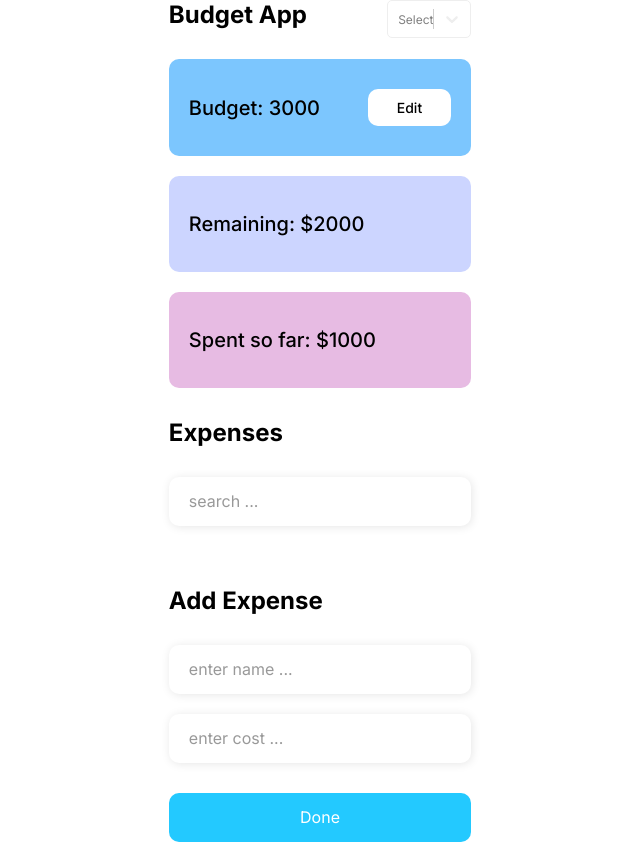
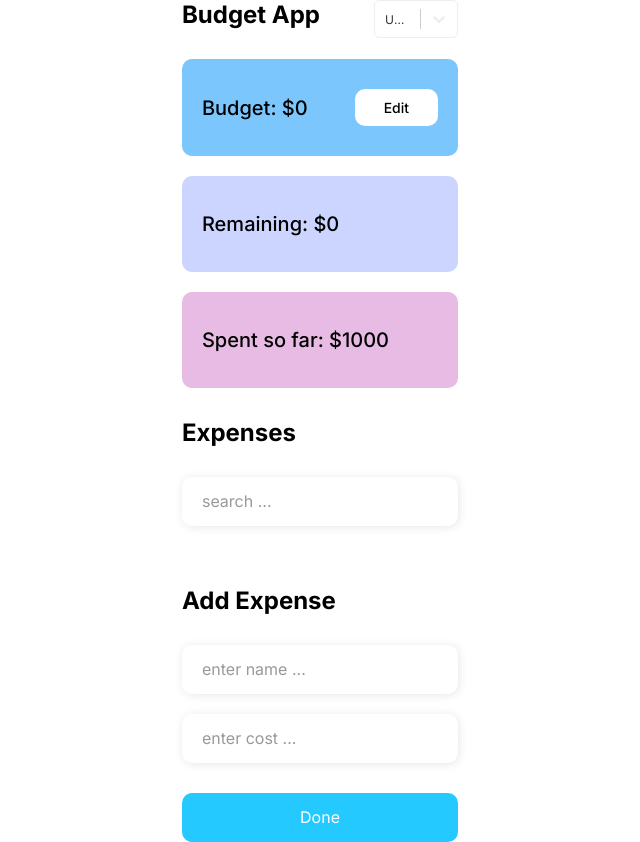
Before and after one commit to Nazareth02/react-budget-app, a React (Create React App) app: page / in a window 1280 px wide. Shown: the whole page, without its empty margins (320-960 px from the left). Built offline with nearby package versions, Linux system fonts and the light colour scheme.

Commit message:
feat(p-4): add currencyContext/add budget/remainingCard logic

```diff
--- a/src/components/Budget/Budget.tsx
+++ b/src/components/Budget/Budget.tsx
@@ -1,27 +1,22 @@
-import { SelectOptions } from "../../types";
+import { Currency } from "../../config/currency";
 import { BudgetCard } from "../BudgetCard/BudgetCard";
-import { CustomSelect } from "../CustomSelect/CustomSelect";
+import { CurrencyOption, CustomSelect } from "../CustomSelect/CustomSelect";
 import { RemainingCard } from "../RemainingCard/RemainingCard";
 import { SpentCard } from "../SpentCard/SpentCard";
 import { Title, CardGroup, TitleGroup } from "./styles";
 
 export const Budget = () => {
-  const options: SelectOptions[] = [
-    { value: "$", label: "USD" },
-    { value: "€", label: "EUR" },
-    { value: "£", label: "GBR" },
-  ];
   return (
-    <div>
+    <>
       <TitleGroup>
         <Title>Budget App</Title>
-        <CustomSelect options={options} />
+        <CustomSelect />
       </TitleGroup>
       <CardGroup>
         <BudgetCard />
         <RemainingCard />
         <SpentCard />
       </CardGroup>
-    </div>
+    </>
   );
 };
--- a/src/components/BudgetCard/BudgetCard.tsx
+++ b/src/components/BudgetCard/BudgetCard.tsx
@@ -1,5 +1,6 @@
 import { useState } from "react";
 import { useBudgetContext } from "../../context/BudgetContext/BudgetContext";
+import { useCurrencyContext } from "../../context/CurrencyContext/CurrencyContext";
 import { useInput } from "../../hooks/useInput";
 import { useToggle } from "../../hooks/useToggle";
 import { BudgetCardBtn, BudgetCardText, EditModeInput, StyledBudgetCard } from "./styles";
@@ -8,7 +9,7 @@ export const BudgetCard = () => {
   const [isEditMode, setEditMode] = useToggle(false);
   const budgetValue = useInput();
   const { budget, setBudget } = useBudgetContext();
-
+  const { selectedCurrency } = useCurrencyContext();
   const handleEditMode = () => {
     setEditMode();
   };
@@ -33,7 +34,10 @@ export const BudgetCard = () => {
         </>
       ) : (
         <>
-          <BudgetCardText>Budget: {budget} </BudgetCardText>
+          <BudgetCardText>
+            Budget: {selectedCurrency.value}
+            {budget}
+          </BudgetCardText>
           <BudgetCardBtn type="button" onClick={handleEditMode}>
             Edit
           </BudgetCardBtn>
--- a/src/components/CustomSelect/CustomSelect.tsx
+++ b/src/components/CustomSelect/CustomSelect.tsx
@@ -1,13 +1,28 @@
-import Select from "react-select";
-import { SelectOptions } from "../../types";
+import Select, { SingleValue } from "react-select";
+import { Currency } from "../../config/currency";
+import { useCurrencyContext } from "../../context/CurrencyContext/CurrencyContext";
 import { customStyles } from "./styles";
 
-interface SelectProps {
-  options: SelectOptions[];
-  // value: SelectOptions;
-  // onChange: (option: SelectOptions) => void;
+export interface CurrencyOption {
+  label: keyof typeof Currency;
+  value: Currency;
 }
 
-export const CustomSelect = ({ options }: SelectProps) => {
-  return <Select options={options} styles={customStyles} />;
+export const CustomSelect = () => {
+  const { selectedCurrency, setCurrency, currencies } = useCurrencyContext();
+  const handleChange = (value: SingleValue<CurrencyOption>) => {
+    if (value) {
+      setCurrency(value);
+    }
+  };
+  return (
+    <Select
+      options={currencies}
+      value={selectedCurrency}
+      styles={customStyles}
+      onChange={handleChange}
+      isMulti={false}
+      isSearchable={false}
+    />
+  );
 };
--- a/src/components/CustomSelect/styles.ts
+++ b/src/components/CustomSelect/styles.ts
@@ -1,7 +1,7 @@
 import { StylesConfig } from "react-select";
-import { SelectOptions } from "../../types";
+import { CurrencyOption } from "./CustomSelect";
 
-const customStyles: StylesConfig<SelectOptions> = {
+const customStyles: StylesConfig<CurrencyOption> = {
   control: (baseStyles) => ({
     ...baseStyles,
     background: "#FFFFFF",
--- a/src/components/RemainingCard/RemainingCard.tsx
+++ b/src/components/RemainingCard/RemainingCard.tsx
@@ -1,9 +1,26 @@
+import { useBudgetContext } from "../../context/BudgetContext/BudgetContext";
+import { useCurrencyContext } from "../../context/CurrencyContext/CurrencyContext";
+import { useExpensesContext } from "../../context/ExpensesContext/ExpensesContext";
+import { Expense } from "../../context/ExpensesContext/types";
 import { RemainingCardText, StyledRemainingCard } from "./styles";
 
 export const RemainingCard = () => {
+  const { selectedCurrency } = useCurrencyContext();
+  const { budget } = useBudgetContext();
+  const { expenses } = useExpensesContext();
+  const totalExpensesValue = expenses.reduce(
+    (total: number, { cost }: Expense) => (total += Number(cost)),
+    0
+  );
+  const remainingCardValue = budget - totalExpensesValue;
+  const isOverspending = remainingCardValue < 0;
   return (
-    <StyledRemainingCard>
-      <RemainingCardText>Remaining: $2000</RemainingCardText>
+    <StyledRemainingCard $isOverspending={isOverspending}>
+      <RemainingCardText>
+        {isOverspending
+          ? `Overspending by: ${selectedCurrency.value}${Math.abs(remainingCardValue)}`
+          : `Remaining: ${selectedCurrency.value}${Math.abs(remainingCardValue)}`}
+      </RemainingCardText>
     </StyledRemainingCard>
   );
 };
--- a/src/components/RemainingCard/styles.ts
+++ b/src/components/RemainingCard/styles.ts
@@ -6,14 +6,14 @@ const RemainingCardText = styled.p`
   font-weight: 500;
   font-size: 20px;
   line-height: 24px;
-  color: #000000;
 `;
-const StyledRemainingCard = styled.div`
+const StyledRemainingCard = styled.div<{ $isOverspending: boolean }>`
   padding: 36px 20px;
   max-width: 335px;
   max-height: 100px;
   align-items: center;
-  background: #ccd5ff;
+  background: ${({ $isOverspending }) => ($isOverspending ? "#FF0000" : "#ccd5ff")};
+  color: ${({ $isOverspending }) => ($isOverspending ? "#FFFFFF" : "#000000")};
   border-radius: 10px;
 `;
 
--- /dev/null
+++ b/src/config/currency.ts
@@ -0,0 +1,5 @@
+export enum Currency {
+  USD = "$",
+  EUR = "€",
+  GBR = "£",
+}
--- a/src/context/BudgetContext/BudgetContext.tsx
+++ b/src/context/BudgetContext/BudgetContext.tsx
@@ -7,7 +7,7 @@ export const useBudgetContext = () => useContext<BudgetContextValue>(BudgetConte
 
 const useBudgetContextValue = () => {
   const [budgetContext, setBudgetContext] = useState<BudgetContextValue>(() => ({
-    budget: 3000,
+    budget: 0,
     setBudget: (newBudget) => {
       setBudgetContext((ctx) => ({
         ...ctx,
--- /dev/null
+++ b/src/context/CurrencyContext/CurrencyContext.tsx
@@ -0,0 +1,38 @@
+import { createContext, useContext, useState } from "react";
+import { Currency } from "../../config/currency";
+import { CurrencyContextProviderProps, CurrencyContextValue } from "./types";
+
+const CurrencyContext = createContext<CurrencyContextValue>({} as CurrencyContextValue);
+
+const useCurrencyContextValue = () => {
+  const [currencyContext, setCurrencyContext] = useState<CurrencyContextValue>(() => {
+    return {
+      currencies: [
+        { label: "USD", value: Currency.USD },
+        { label: "EUR", value: Currency.EUR },
+        { label: "GBR", value: Currency.GBR },
+      ],
+      selectedCurrency: {
+        label: "USD",
+        value: Currency.USD,
+      },
+      setCurrency: (selectedCurrency) => {
+        setCurrencyContext((ctx) => ({
+          ...ctx,
+          selectedCurrency,
+        }));
+      },
+    };
+  });
+  return currencyContext;
+};
+
+export const useCurrencyContext = () => useContext<CurrencyContextValue>(CurrencyContext);
+
+export const CurrencyContextProvider = ({ children }: CurrencyContextProviderProps) => {
+  return (
+    <CurrencyContext.Provider value={useCurrencyContextValue()}>
+      {children}
+    </CurrencyContext.Provider>
+  );
+};
--- /dev/null
+++ b/src/context/CurrencyContext/types.ts
@@ -0,0 +1,12 @@
+import { ReactNode } from "react";
+import { CurrencyOption } from "../../components/CustomSelect/CustomSelect";
+
+export interface CurrencyContextProviderProps {
+  children: ReactNode;
+}
+
+export interface CurrencyContextValue {
+  currencies: CurrencyOption[];
+  setCurrency: (option: CurrencyOption) => void;
+  selectedCurrency: CurrencyOption;
+}
--- a/src/index.tsx
+++ b/src/index.tsx
@@ -2,15 +2,18 @@ import React from "react";
 import ReactDOM from "react-dom/client";
 import { App } from "./App";
 import { BudgetContextProvider } from "./context/BudgetContext/BudgetContext";
+import { CurrencyContextProvider } from "./context/CurrencyContext/CurrencyContext";
 import { ExpensesContextProvider } from "./context/ExpensesContext/ExpensesContext";
 import { GlobalStyles } from "./ui/globalStyles";
 
 const root = ReactDOM.createRoot(document.getElementById("root") as HTMLElement);
 root.render(
+  <CurrencyContextProvider>
     <BudgetContextProvider>
       <ExpensesContextProvider>
         <App />
         <GlobalStyles />
       </ExpensesContextProvider>
     </BudgetContextProvider>
+  </CurrencyContextProvider>
 );
--- a/src/types/index.ts
+++ /dev/null
@@ -1,6 +0,0 @@
-interface SelectOptions {
-  value: string;
-  label: string;
-}
-
-export type { SelectOptions };
```
Lines whose indentation alone changed are shown as unchanged.
